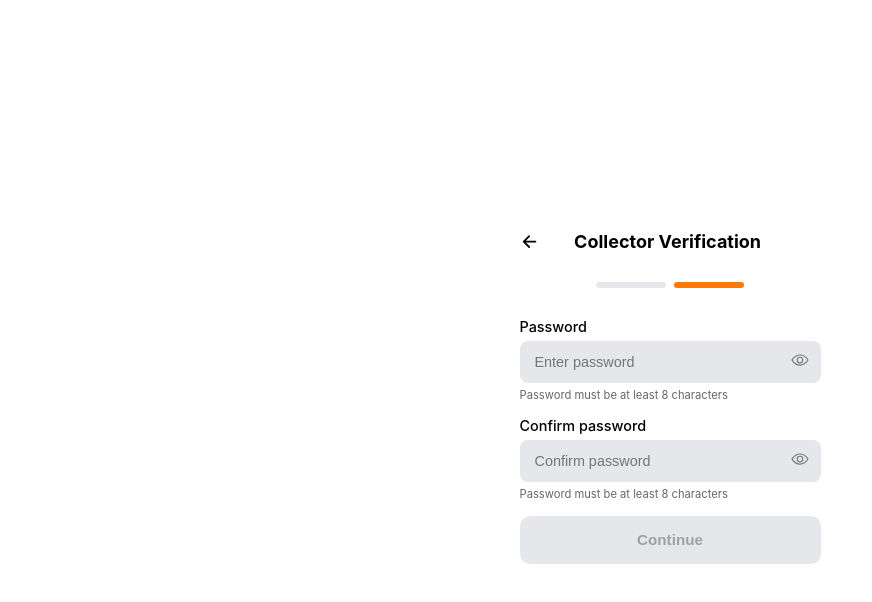
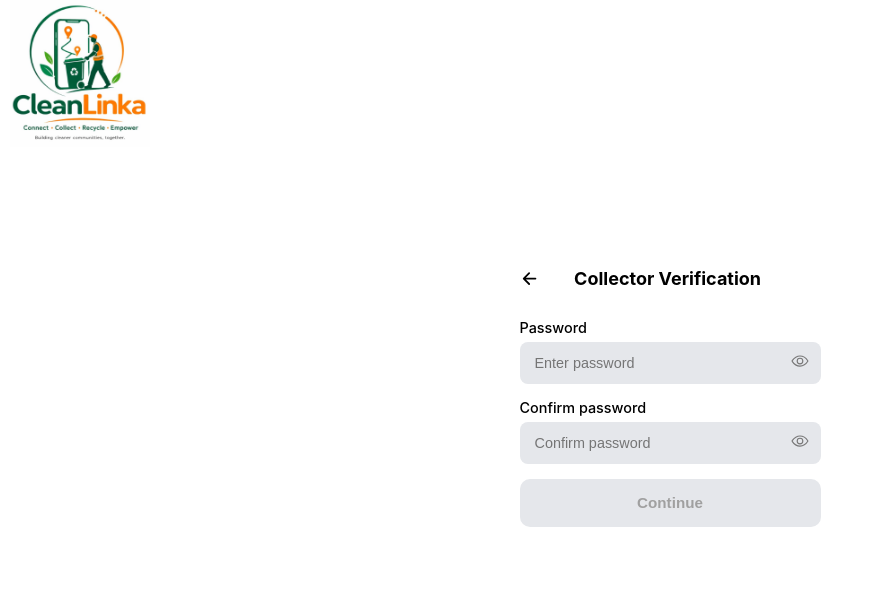
Before and after one commit to ChinenyePrecious/CleanLinka-Project, a React (Vite) app: page /verify-step2 in a window 1280 px wide. Shown: the top 602 px of the page, without its empty margins (0-872 px from the left). Built offline with nearby package versions, Linux system fonts and the light colour scheme.

Commit message:
additional update

```diff
--- a/src/App.jsx
+++ b/src/App.jsx
@@ -15,6 +15,7 @@
 function App() {
   return (
     <Router>
+      <img src= "/src/assets/Cleanlinka Logo.png" alt="CleanlinkaLogo" className="CleanlinkaLogo"/>
       <Routes>
         <Route path="/" element={<Onboarding1 />} />
         <Route path="/onboarding2" element={<Onboarding2 />} />
--- a/src/components/CollectorVerificationStep2.jsx
+++ b/src/components/CollectorVerificationStep2.jsx
@@ -49,10 +49,10 @@
 export default CollectorVerificationStep2; */
 
 
-import React, { useState } from 'react';
+/* import React, { useState } from 'react';
 import { useNavigate } from 'react-router-dom';
-import { IoArrowBack, IoEyeOutline, IoEyeOffOutline } from "react-icons/io5";
-
+import { IoArrowBack, IoEyeOutline, IoEyeOffOutline } from "react-icons/io5"; */
+/*
 function CollectorVerificationStep2() {
   const navigate = useNavigate();
   const [password, setPassword] = useState('');
@@ -132,7 +132,7 @@
       <button
         onClick={() => handleRegister()}
         className='step2-continue-btn'
-        disabled={!isFormValid}
+
       >
         Continue
       </button>
@@ -140,4 +140,96 @@
   );
 }
 
+export default CollectorVerificationStep2; */
+
+
+import React, { useState } from 'react';
+import { useNavigate } from 'react-router-dom';
+import { IoArrowBack, IoEyeOutline, IoEyeOffOutline } from "react-icons/io5";
+
+function CollectorVerificationStep2() {
+  const navigate = useNavigate();
+  const [password, setPassword] = useState('');
+  const [confirmPassword, setConfirmPassword] = useState('');
+  const [showPass, setShowPass] = useState(false);
+  const [showConfirm, setShowConfirm] = useState(false);
+  const [error, setError] = useState('');
+  const [isLoading, setIsLoading] = useState(false);
+
+  const handleRegister = () => {
+    setError("");
+
+    // 1. Basic validation
+    if (password !== confirmPassword) return setError("Passwords do not match!");
+    if (password.length < 8) return setError("Password must be at least 8 characters.");
+
+    // 2. Check if data from Step 1 exists
+    const rawData = sessionStorage.getItem("collectorStep1");
+    if (!rawData) return setError("Session data missing. Please go back.");
+
+    // 3. Simulate API call
+    setIsLoading(true);
+
+    setTimeout(() => {
+      // Simulate success
+      console.log("Registration data saved:", { ...JSON.parse(rawData), password });
+
+      sessionStorage.removeItem("collectorStep1");
+      setIsLoading(false);
+      navigate('/verify-phone'); // Go to the next step
+    }, 1500); // 1.5 second delay
+  };
+
+  return (
+    <div className="step2-container">
+      <div className="step2-header">
+        <IoArrowBack className="step2-back-icon" onClick={() => navigate(-1)} />
+        <h2>Collector Verification</h2>
+      </div>
+
+      <div className="step2-form-content">
+        <div className="step2-input-group">
+          <label>Password</label>
+          <div className="step2-password-field">
+            <input
+              type={showPass ? "text" : "password"}
+              placeholder="Enter password"
+              onChange={(e) => {setPassword(e.target.value); setError("");}}
+              value={password}
+            />
+            <span className="step2-eye" onClick={() => setShowPass(!showPass)}>
+              {showPass ? <IoEyeOffOutline /> : <IoEyeOutline />}
+            </span>
+          </div>
+        </div>
+
+        <div className="step2-input-group">
+          <label>Confirm password</label>
+          <div className="step2-password-field">
+            <input
+              type={showConfirm ? "text" : "password"}
+              placeholder="Confirm password"
+              onChange={(e) => {setConfirmPassword(e.target.value); setError("");}}
+              value={confirmPassword}
+            />
+            <span className="step2-eye" onClick={() => setShowConfirm(!showConfirm)}>
+              {showConfirm ? <IoEyeOffOutline /> : <IoEyeOutline />}
+            </span>
+          </div>
+        </div>
+      </div>
+
+      {error && <p className="step2-error" style={{ color: 'red' }}>{error}</p>}
+
+      <button
+        onClick={handleRegister}
+        disabled={password.length < 8 || isLoading}
+        className='step2-continue-btn'
+      >
+        {isLoading ? "Simulating registration..." : "Continue"}
+      </button>
+    </div>
+  );
+}
+
 export default CollectorVerificationStep2;
--- a/src/index.css
+++ b/src/index.css
@@ -25,6 +25,15 @@
   align-items: center;
   width: 100%;
   height: 100vh;
+  position: relative;
+}
+
+.CleanlinkaLogo{
+  position: absolute;
+  top: 0;
+  left: 0;
+width: 140px;
+margin-left: 10px;
 }
 
 .container {
```
Also changed, not shown: src/assets/Cleanlinka Logo.png (added), 1 other file (tests, documents, lock files or other folders).
